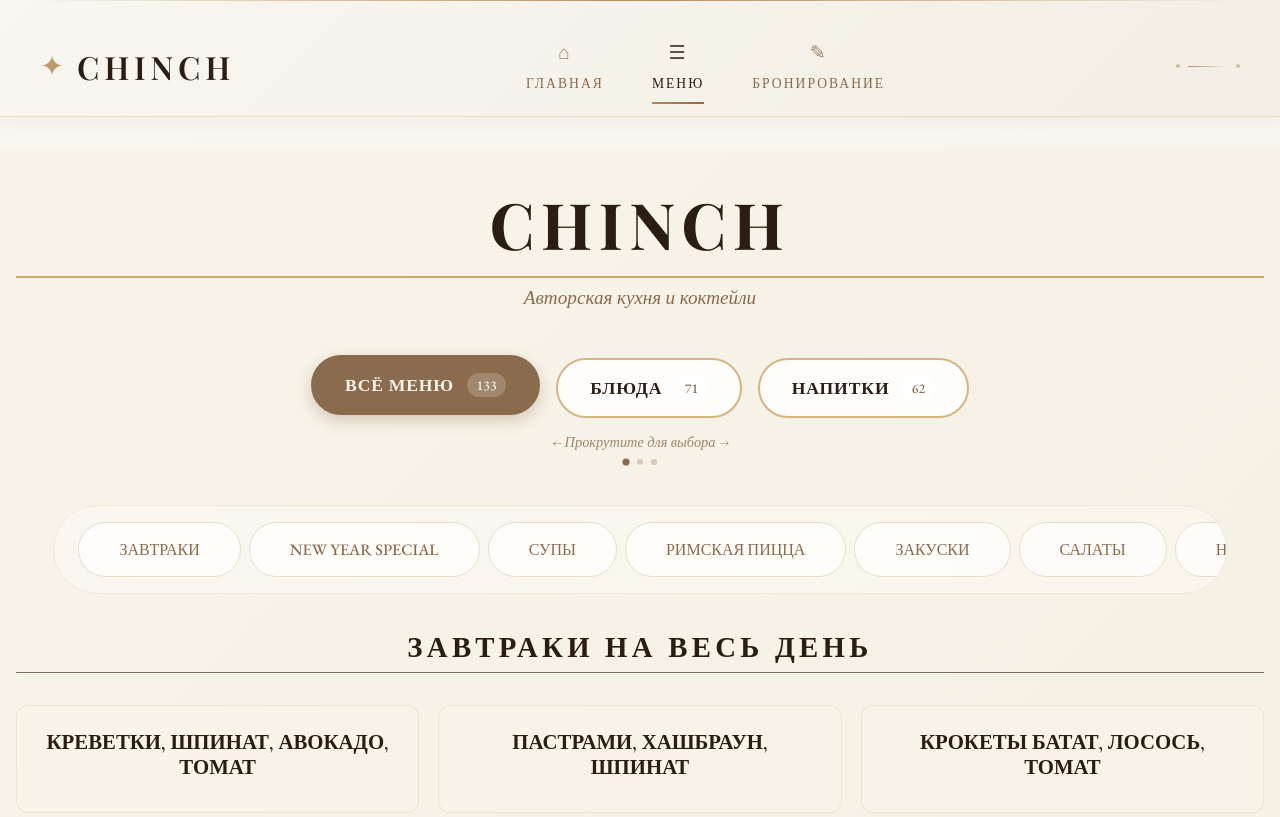
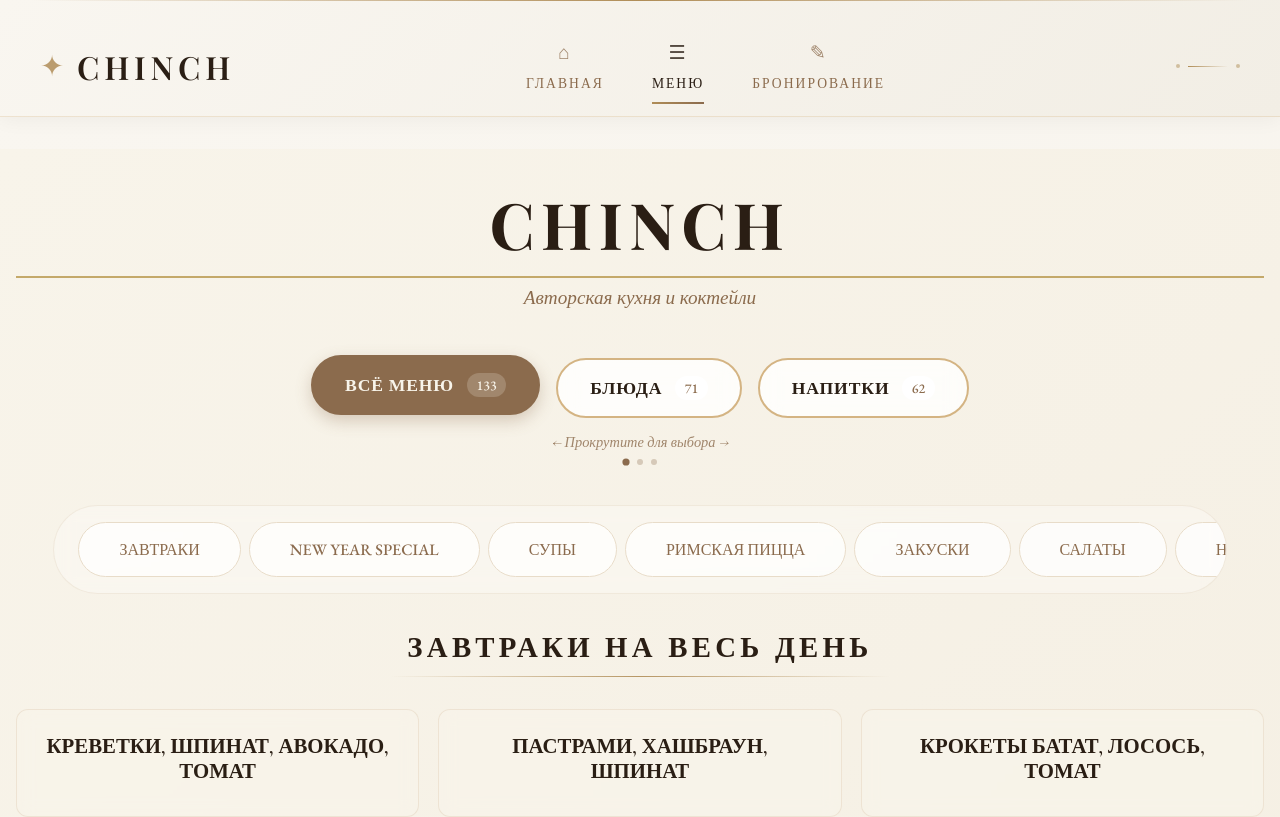
Before and after one commit to Adilya1177/chinch-restaurant, a Vue app in the folder frontend/: page /chinch-restaurant/menu in a window 1280 px wide. Shown: the top 817 px of the page. Built offline with nearby package versions, Linux system fonts and the light colour scheme; no server answers.

Commit message:
Update: фон главной страницы, золотистые полоски под категориями, удаление favicon, добавление фото для карточек

```diff
--- a/frontend/public/404.html
+++ b/frontend/public/404.html
@@ -2,7 +2,7 @@
 <html lang="ru">
   <head>
     <meta charset="UTF-8">
-    <link rel="icon" href="/favicon.ico">
+    <link rel="icon" href="data:,">
     <meta name="viewport" content="width=device-width, initial-scale=1.0">
     <title>CHINCH - Ресторан изысканной кухни</title>
     <!-- Шрифты -->
--- a/frontend/src/views/HomeView.vue
+++ b/frontend/src/views/HomeView.vue
@@ -31,24 +31,18 @@
     <div class="features-section">
       <div class="features-container">
         <div class="feature-card">
-          <div class="feature-icon">✦</div>
-          <h3 class="feature-title">ПРЕМИАЛЬНЫЕ ИНГРЕДИЕНТЫ</h3>
           <p class="feature-description">
             Отборные продукты от проверенных поставщиков со всего мира
           </p>
         </div>
 
         <div class="feature-card">
-          <div class="feature-icon">⌛</div>
-          <h3 class="feature-title">АВТОРСКИЕ РЕЦЕПТЫ</h3>
           <p class="feature-description">
             Уникальные блюда, созданные нашим шеф-поваром с любовью к деталям
           </p>
         </div>
 
-        <div class="feature-card">
-          <div class="feature-icon">🎩</div>
-          <h3 class="feature-title">ЭЛЕГАНТНАЯ АТМОСФЕРА</h3>
+        <div class="feature-card feature-card-photo">
           <p class="feature-description">
             Утонченный интерьер и безупречный сервис для особых моментов
           </p>
@@ -79,7 +73,7 @@ export default {
   justify-content: center;
   align-items: center;
   padding: 4rem 2rem;
-    background: linear-gradient(135deg, rgba(139, 107, 77, 0.9) 0%, rgba(176, 141, 87, 0.9) 100%);
+  background: url('/images/home-bg.jpg') center/cover no-repeat;
   background-size: cover;
   background-position: center;
 }
@@ -90,7 +84,7 @@ export default {
   left: 0;
   right: 0;
   bottom: 0;
-  background: rgba(255, 255, 255, 0.05);
+  background: rgba(255, 255, 255, 0.1); /* Почти прозрачный белый */
   pointer-events: none;
 }
 
@@ -126,6 +120,7 @@ export default {
   letter-spacing: 0.15em;
   margin: 0.5rem 0 1rem;
   font-weight: 500;
+  text-shadow: none;
 }
 
 .hero-description {
@@ -136,6 +131,7 @@ export default {
   margin: 2rem 0;
   font-weight: 300;
   letter-spacing: 0.03em;
+  text-shadow: none;
 }
 
 /* Призыв к действию */
@@ -202,14 +198,14 @@ export default {
   max-width: 1200px;
   margin: 0 auto;
   display: grid;
-  grid-template-columns: repeat(auto-fit, minmax(250px, 1fr));
-  gap: 2.5rem;
+  grid-template-columns: repeat(auto-fit, minmax(300px, 1fr));
+  gap: 3rem;
 }
 
 .feature-card {
   background: white;
   border-radius: 12px;
-  padding: 2.5rem 2rem;
+  padding: 3.5rem 3rem;
   text-align: center;
   box-shadow: 0 8px 32px rgba(139, 107, 77, 0.1);
   transition: all 0.4s ease;
@@ -240,8 +236,8 @@ export default {
 .feature-description {
   font-family: 'EB Garamond', serif;
   color: #5d4a30;
-  line-height: 1.6;
-  font-size: 1.1rem;
+  line-height: 1.7;
+  font-size: 1.25rem;
 }
 
 /* Отзывы */
@@ -395,4 +391,16 @@ export default {
     padding: 3rem 1rem;
   }
 }
+
+.feature-card-photo {
+  background: url('/images/atmosphere-bg.jpg') center/cover no-repeat;
+}
+
+
+.feature-card-photo .feature-icon,
+.feature-card-photo .feature-title,
+.feature-card-photo .feature-description {
+  color: #2a1e14; /* Темный цвет для читаемости на фото */
+}
+
 </style>
--- a/frontend/src/views/MenuView.vue
+++ b/frontend/src/views/MenuView.vue
@@ -525,7 +525,7 @@ export default {
 }
 
 .menu-category {
-  margin-bottom: 3rem;
+  position: 3rem;
 }
 
 .category-title-section {
@@ -533,13 +533,33 @@ export default {
   margin-bottom: 2rem;
 }
 
-.category-name {
+.menu-category .category-title-section .category-name {
   font-family: 'Playfair Display', serif;
   font-size: 1.8rem;
   color: #2a1e14;
   font-weight: 600;
   letter-spacing: 0.15em;
-  margin: 0;
+  margin: 0 auto 1.5rem auto;
+  padding-bottom: 0.8rem;
+  position: relative;
+  width: 90%;
+  max-width: 500px;
+  border-bottom: none !important; /* Убедиться, что нет других border */
+}
+
+.menu-category .category-title-section .category-name::after {
+  content: '';
+  position: absolute;
+  bottom: 0;
+  left: 50%;
+  transform: translateX(-50%);
+  width: 100%;
+  height: 1px;
+  background: linear-gradient(90deg,
+    transparent,
+    rgba(176, 141, 87, 0.9),
+    transparent
+  );
 }
 
 /* Карточки блюд */
```
Also changed, not shown: frontend/public/images/atmosphere-bg.jpg (added), frontend/public/images/home-bg.jpg (added).
